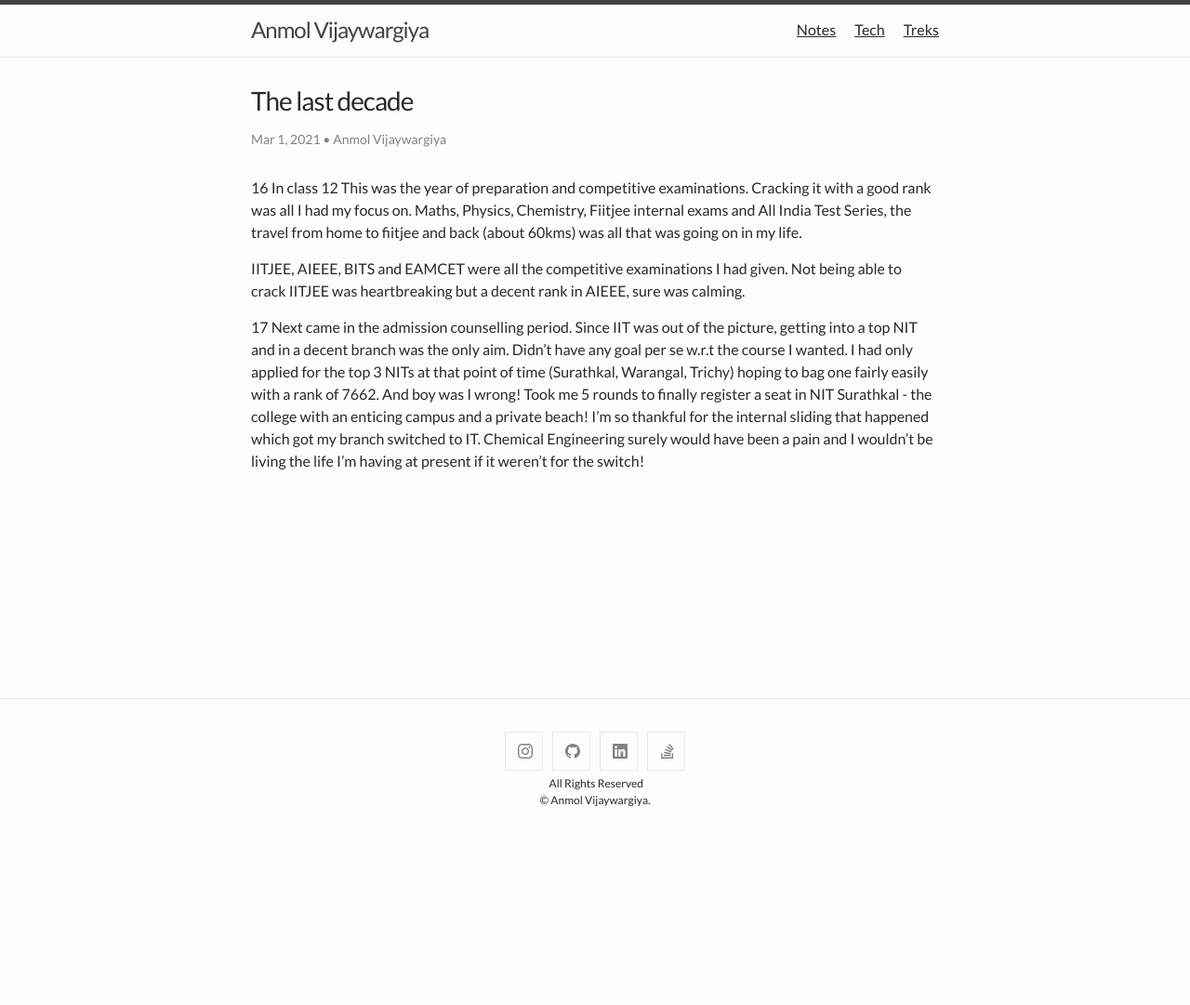
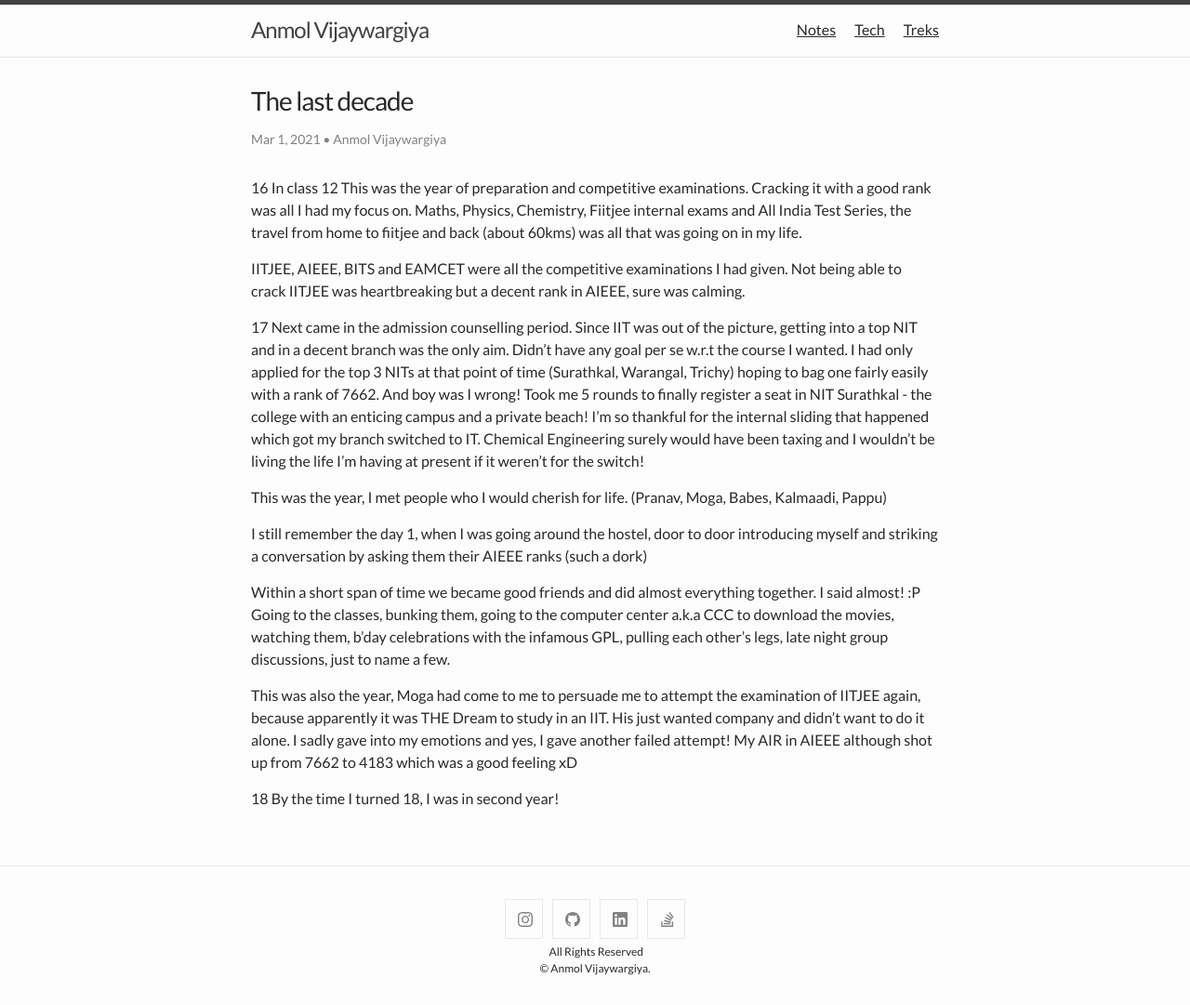
Before and after one commit to anmol1vw13/anmol1vw13.github.io, a Jekyll site: the page built from _posts/2021-03-01-the-last-decade.md, in a window 1280 px wide. Shown: the whole page at 93% size. Built offline with Jekyll 4.4.1, drawn with Linux system fonts in a browser that asks for light colours; comment, search, counter and statistics services are not loaded; before the commit the page ends 900 px from its top, so only the background shows below that.

Commit message:
WIP: Last decade

```diff
--- a/_posts/2021-03-01-the-last-decade.md
+++ b/_posts/2021-03-01-the-last-decade.md
@@ -20,5 +20,21 @@ Next came in the admission counselling period.
 Since IIT was out of the picture, getting into a top NIT and in a decent branch was the only aim. Didn't have any goal per se w.r.t the course I wanted.
 I had only applied for the top 3 NITs at that point of time (Surathkal, Warangal, Trichy) hoping to bag one fairly easily with a rank of 7662.
 And boy was I wrong! Took me 5 rounds to finally register a seat in NIT Surathkal -  the college with an enticing campus and a private beach!
-I'm so thankful for the internal sliding that happened which got my branch switched to IT. Chemical Engineering surely would have been a pain and
-I wouldn't be living the life I'm having at present if it weren't for the switch!
+I'm so thankful for the internal sliding that happened which got my branch switched to IT.
+Chemical Engineering surely would have been taxing and I wouldn't be living the life I'm having at present if it weren't for the switch!
+
+This was the year, I met people who I would cherish for life. (Pranav, Moga, Babes, Kalmaadi, Pappu)
+
+I still remember the day 1, when I was going around the hostel, door to door
+introducing myself and striking a conversation by asking them their AIEEE ranks (such a dork)
+
+Within a short span of time we became good friends and did almost everything together. I said almost! :P
+Going to the classes, bunking them, going to the computer center a.k.a CCC to download the movies, watching them, b'day celebrations
+with the infamous GPL, pulling each other's legs, late night group discussions, just to name a few.
+
+This was also the year, Moga had come to me to persuade me to attempt the examination of IITJEE again, because apparently it was THE Dream to study in an IIT.
+His just wanted company and didn't want to do it alone. I sadly gave into my emotions and yes, I gave another failed attempt!
+My AIR in AIEEE although shot up from 7662 to 4183 which was a good feeling xD
+
+18
+By the time I turned 18, I was in second year!
```
